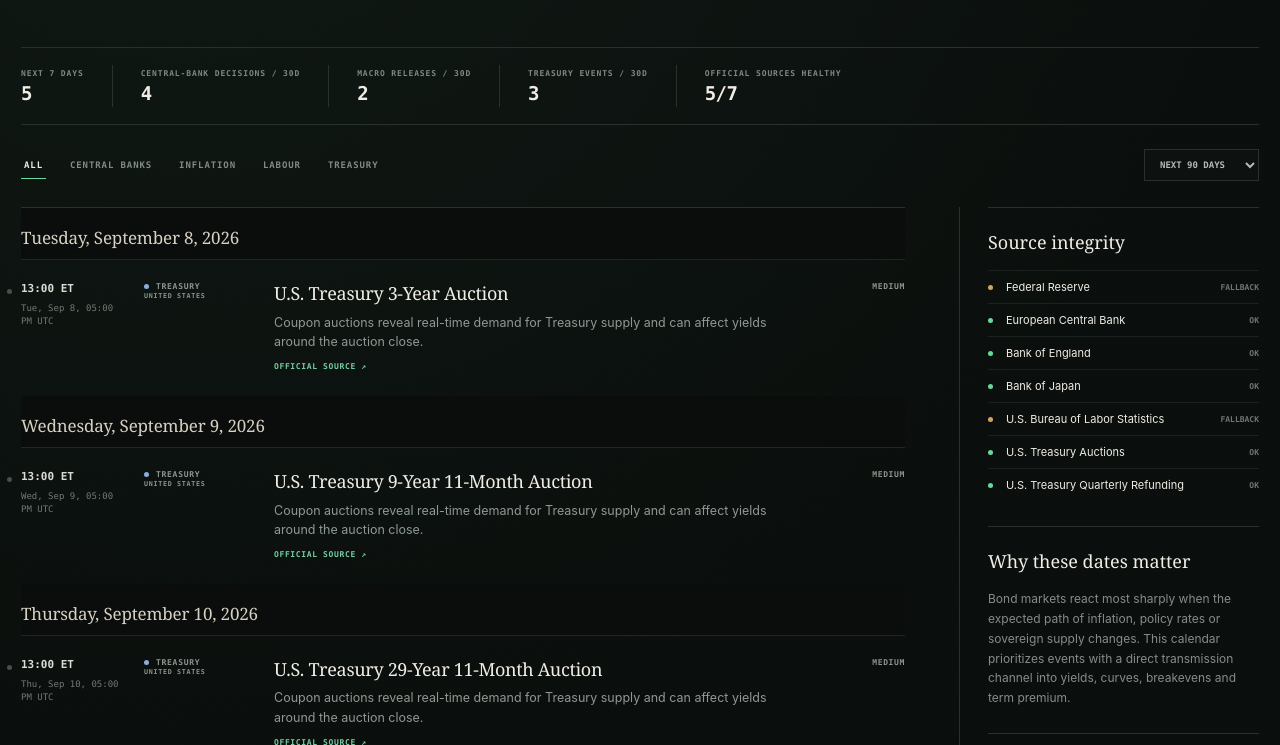
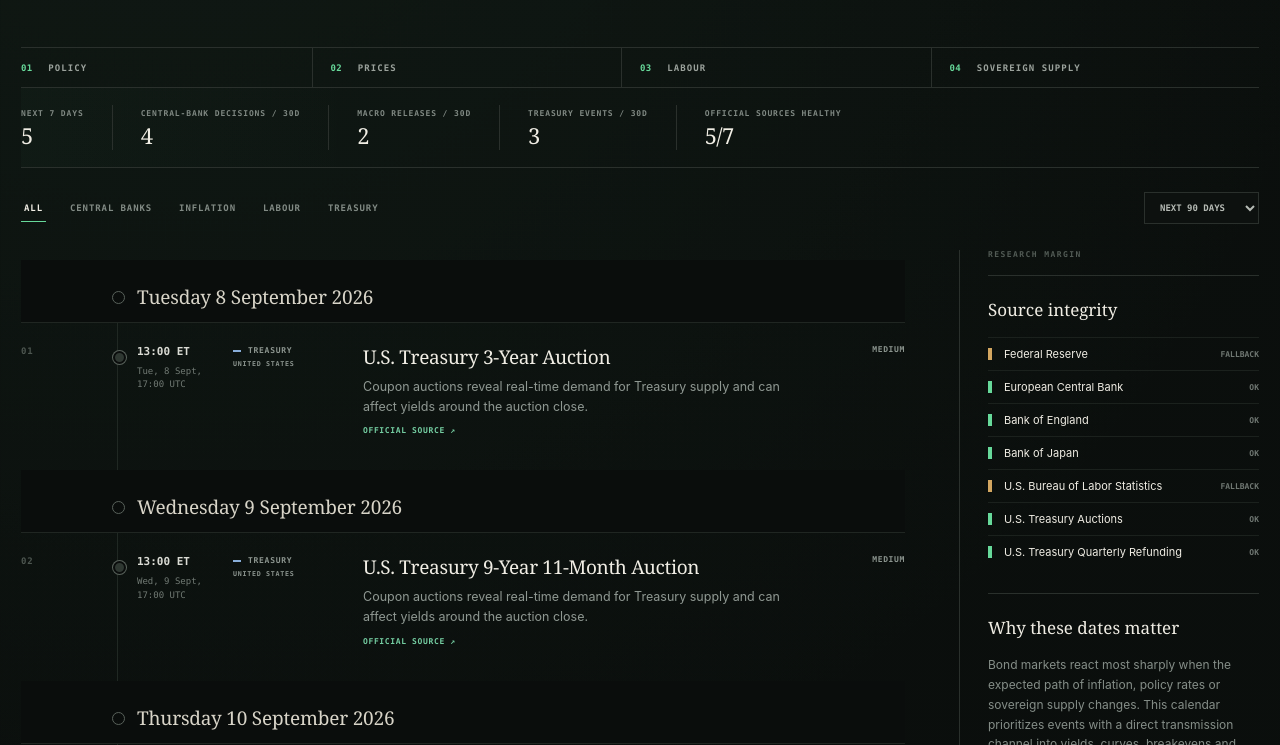
Before and after one commit to Botapi33/bondstats-bond-market-calendar, a website: page index.html in a window 1280 px wide. Shown: the part 310-1055 px from the top of the page. Drawn offline with Linux system fonts and the light colour scheme.

Commit message:
Add files via upload

```diff
--- a/app.js
+++ b/app.js
@@ -13,14 +13,14 @@
 
   const localTime = (e) =>
     e.datetimeUtc
-      ? new Intl.DateTimeFormat(undefined, {
+      ? new Intl.DateTimeFormat('en-GB', {
           weekday: 'short', month: 'short', day: 'numeric',
           hour: '2-digit', minute: '2-digit', timeZoneName: 'short'
         }).format(new Date(e.datetimeUtc))
       : 'Date confirmed · release time varies';
 
   const dateLabel = (d) =>
-    new Intl.DateTimeFormat(undefined, {
+    new Intl.DateTimeFormat('en-GB', {
       weekday: 'long', month: 'long', day: 'numeric', year: 'numeric'
     }).format(new Date(d + 'T12:00:00Z'));
 
@@ -150,7 +150,7 @@
       data = await r.json();
 
       $('liveStatus').textContent =
-        `${data.status || 'live'} · refreshed ${new Date(data.generatedAt).toLocaleString()}`;
+        `${data.status || 'live'} · refreshed ${new Date(data.generatedAt).toLocaleString('en-GB')}`;
 
       counts();
       renderHealth();
--- a/index.html
+++ b/index.html
@@ -12,13 +12,13 @@
   <div class="bmc-page">
     <div class="bmc-shell">
       <header class="bmc-top">
-        <div class="bmc-brand">BONDSTATS <b>FORWARD CALENDAR</b></div>
+        <div class="bmc-brand">BONDSTATS <b>RATES DIARY</b></div>
         <div class="bmc-status"><span class="bmc-dot"></span><span id="liveStatus">official-source schedule</span></div>
       </header>
 
       <section class="bmc-hero">
         <div>
-          <div class="bmc-kicker">POLICY · INFLATION · LABOUR · SOVEREIGN SUPPLY</div>
+          <div class="bmc-kicker">THE WEEK AHEAD · POLICY · PRICES · LABOUR · SUPPLY</div>
           <h1>Bond Market Calendar</h1>
           <p>A forward market diary for the dates that can reprice the curve — policy decisions, inflation, labour data and sovereign funding events — refreshed from official sources.</p>
         </div>
@@ -28,6 +28,13 @@
           <div class="bmc-countdown" id="countdown">—</div>
           <div class="bmc-next-meta" id="nextMeta">Awaiting official-source data.</div>
         </aside>
+      </section>
+
+      <section class="bmc-market-rail" aria-label="Calendar coverage">
+        <span><b>01</b> Policy</span>
+        <span><b>02</b> Prices</span>
+        <span><b>03</b> Labour</span>
+        <span><b>04</b> Sovereign supply</span>
       </section>
 
       <section class="bmc-stats">
--- a/styles.css
+++ b/styles.css
@@ -376,3 +376,241 @@ a{color:inherit}
   .bmc-side{grid-template-columns:1fr}
   .bmc-explain{grid-template-columns:1fr;gap:32px}
 }
+
+
+/* =========================================================
+   V2 — RATES DIARY identity
+   More editorial / timetable-like, less generic dashboard.
+   ========================================================= */
+
+.bmc-market-rail{
+  display:grid;
+  grid-template-columns:repeat(4,1fr);
+  border-bottom:1px solid var(--line);
+  border-top:1px solid var(--line);
+  margin-top:-1px;
+}
+.bmc-market-rail span{
+  position:relative;
+  padding:15px 18px 14px 0;
+  color:#9ba29c;
+  font:700 9px ui-monospace,SFMono-Regular,Menlo,monospace;
+  letter-spacing:.12em;
+  text-transform:uppercase;
+}
+.bmc-market-rail span:not(:last-child){
+  border-right:1px solid var(--line);
+  margin-right:18px;
+}
+.bmc-market-rail b{
+  display:inline-block;
+  margin-right:9px;
+  color:var(--green);
+  font-weight:800;
+  letter-spacing:.05em;
+}
+
+/* Hero gains a "printed market note" feeling */
+.bmc-hero{
+  position:relative;
+}
+.bmc-hero:after{
+  content:"RATES / MACRO / FUNDING";
+  position:absolute;
+  right:0;
+  top:22px;
+  color:#333a35;
+  font:800 9px ui-monospace,SFMono-Regular,Menlo,monospace;
+  letter-spacing:.25em;
+  writing-mode:vertical-rl;
+  text-orientation:mixed;
+}
+.bmc-hero h1{
+  max-width:760px;
+}
+.bmc-next{
+  position:relative;
+}
+.bmc-next:before{
+  content:"";
+  position:absolute;
+  left:-7px;
+  top:0;
+  width:12px;
+  height:12px;
+  border:1px solid var(--green);
+  border-radius:50%;
+  background:var(--bg);
+}
+
+/* Stats now read as a restrained market strip */
+.bmc-stats{
+  background:
+    linear-gradient(90deg,rgba(103,217,154,.025),transparent 28%),
+    transparent;
+}
+.bmc-stat strong{
+  font-family:Georgia,"Times New Roman",serif;
+  font-size:22px;
+  font-weight:500;
+}
+
+/* Distinctive agenda: left timeline + event "index number" */
+.bmc-list{
+  counter-reset:eventrow;
+  border-top:0;
+  position:relative;
+}
+.bmc-list:before{
+  content:"";
+  position:absolute;
+  left:96px;
+  top:0;
+  bottom:0;
+  width:1px;
+  background:#202823;
+}
+.bmc-date{
+  margin-top:10px;
+  padding:24px 0 12px 116px;
+  background:var(--bg);
+  color:#d8d4c8;
+  font:500 19px Georgia,"Times New Roman",serif;
+}
+.bmc-date:before{
+  content:"";
+  position:absolute;
+  left:91px;
+  top:31px;
+  width:11px;
+  height:11px;
+  border-radius:50%;
+  border:1px solid #59625b;
+  background:var(--bg);
+}
+.bmc-event{
+  counter-increment:eventrow;
+  grid-template-columns:78px 112px minmax(0,1fr) 82px;
+  padding-left:116px;
+  min-height:104px;
+}
+.bmc-event:before{
+  content:counter(eventrow, decimal-leading-zero);
+  left:0;
+  top:23px;
+  width:auto;
+  height:auto;
+  border-radius:0;
+  background:transparent;
+  color:#4d5650;
+  font:800 9px ui-monospace,SFMono-Regular,Menlo,monospace;
+  letter-spacing:.08em;
+}
+.bmc-event:after{
+  content:"";
+  position:absolute;
+  left:92px;
+  top:28px;
+  width:9px;
+  height:9px;
+  border-radius:50%;
+  background:#2f3832;
+  border:2px solid var(--bg);
+  box-shadow:0 0 0 1px #59625b;
+}
+.bmc-event:hover:after{
+  background:var(--green);
+  box-shadow:0 0 0 1px var(--green);
+}
+.bmc-event:hover{
+  background:linear-gradient(90deg,transparent 0,rgba(103,217,154,.025) 20%,transparent 72%);
+}
+.bmc-event h3{
+  font-size:19px;
+}
+.bmc-impact{
+  min-width:58px;
+  text-align:right;
+}
+
+/* Category labels become narrow editorial marks, not dashboard chips */
+.bmc-cat{
+  line-height:1.6;
+}
+.bmc-cat i{
+  border-radius:0;
+  width:8px;
+  height:2px;
+  vertical-align:middle;
+}
+
+/* Sidebar gets a research-note margin treatment */
+.bmc-side{
+  position:relative;
+}
+.bmc-side:before{
+  content:"RESEARCH MARGIN";
+  display:block;
+  margin:0 0 16px;
+  color:#525b55;
+  font:800 8px ui-monospace,SFMono-Regular,Menlo,monospace;
+  letter-spacing:.18em;
+}
+.bmc-side h2{
+  font-size:17px;
+}
+.bmc-health-row{
+  grid-template-columns:7px 1fr auto;
+}
+.bmc-health-dot{
+  width:4px;
+  height:12px;
+  border-radius:0;
+}
+
+/* Footer explanation is deliberately typographic rather than card-like */
+.bmc-explain{
+  position:relative;
+}
+.bmc-explain:before{
+  content:"METHOD";
+  position:absolute;
+  top:18px;
+  left:0;
+  color:#4e5751;
+  font:800 8px ui-monospace,SFMono-Regular,Menlo,monospace;
+  letter-spacing:.18em;
+}
+.bmc-explain>div{
+  padding-top:14px;
+}
+
+@media(max-width:900px){
+  .bmc-market-rail{grid-template-columns:1fr 1fr}
+  .bmc-market-rail span:nth-child(2){border-right:0}
+  .bmc-list:before{left:70px}
+  .bmc-date{padding-left:88px}
+  .bmc-date:before{left:65px}
+  .bmc-event{
+    padding-left:88px;
+    grid-template-columns:72px 100px minmax(0,1fr) 72px;
+  }
+  .bmc-event:after{left:66px}
+}
+@media(max-width:720px){
+  .bmc-market-rail{grid-template-columns:1fr 1fr}
+  .bmc-market-rail span{padding:12px 8px 12px 0}
+  .bmc-list:before{display:none}
+  .bmc-date{
+    padding-left:0;
+    position:relative;
+  }
+  .bmc-date:before{display:none}
+  .bmc-event{
+    padding-left:0;
+    grid-template-columns:1fr 70px;
+  }
+  .bmc-event:before,
+  .bmc-event:after{display:none}
+  .bmc-hero:after{display:none}
+}
```
Also changed, not shown: README-UI-OVERLAY-V2.txt (added).
